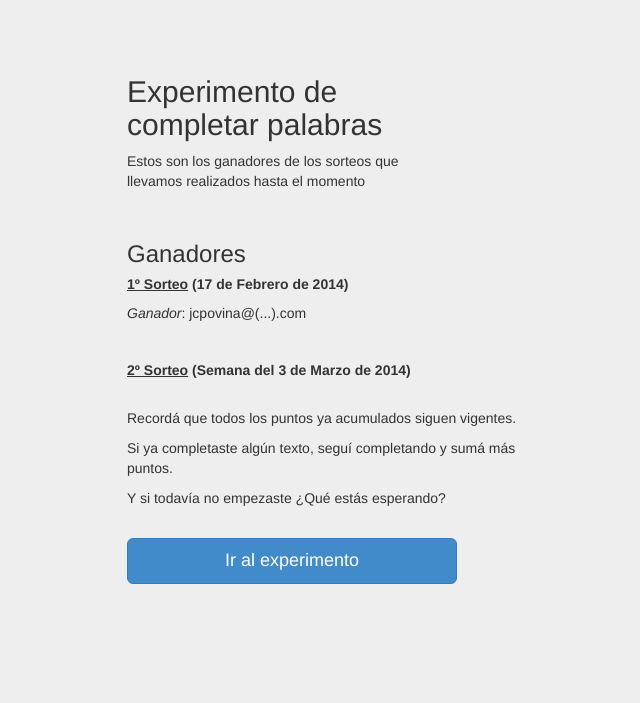
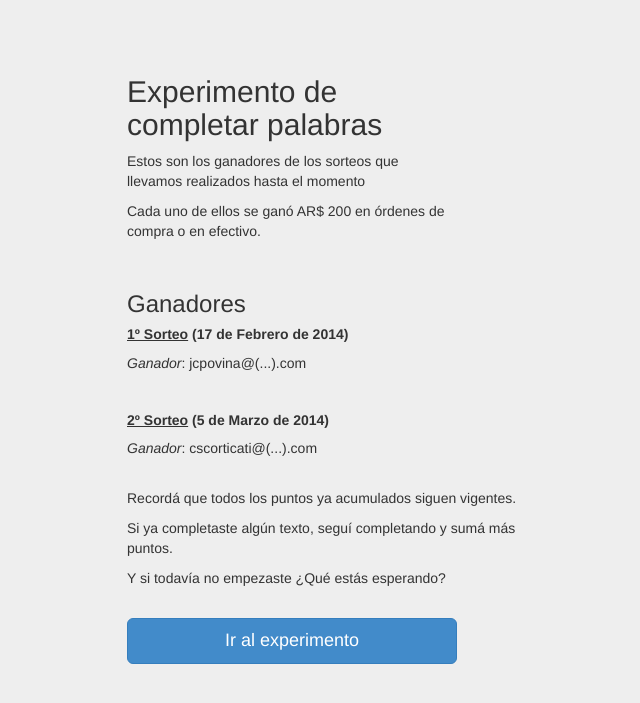
Before and after one commit to dfslezak/cloze-task, a Django app: page /ganadores/ in a window 1280 px wide. Shown: the top 703 px of the page, without its empty margins (303-943 px from the left). Run offline with Django 3.2, Linux system fonts and the light colour scheme; parts of the project's set-up code (start-up, migrations or seed data) failed here and were passed over.

Commit message:
Agrego ganadores segundo Sorteo

```diff
--- a/templates/ganadores.html
+++ b/templates/ganadores.html
@@ -33,12 +33,14 @@
         <form class="form-winners" method="get" action='/bruno/' >
 				<h2 class="form-winners-heading">Experimento de completar palabras</h2>
                 <p class="form-winners-heading">Estos son los ganadores de los sorteos que llevamos realizados hasta el momento </p>
+                <p class="form-winners-heading">Cada uno de ellos se ganó AR$ 200 en órdenes de compra o en efectivo. </p>
 				<br>
 				<h3>Ganadores</h3>
 				<h5><b><u>1º Sorteo</u> (17 de Febrero de 2014)</b></h5>
 				<p><i>Ganador</i>:   jcpovina@(...).com</p>
   				<br>
-  				<h5><b><u>2º Sorteo</u> (Semana del 3 de Marzo de 2014)</b></h5>
+  				<h5><b><u>2º Sorteo</u> (5 de Marzo de 2014)</b></h5>
+				<p><i>Ganador</i>:   cscorticati@(...).com</p>
 				<br>
 				<p>Recordá que todos los puntos ya acumulados siguen vigentes.</p>
 				<p>Si ya completaste algún texto, seguí completando y sumá más puntos.</p>
--- a/templates/login.html
+++ b/templates/login.html
@@ -35,7 +35,9 @@
                 <div class="form_description">
 -->
 				<h2 class="form-signin-heading">Experimento de completar palabras</h2>
-                <p>¡Bienvenido a nuestro experimento! Ingresá una dirección de e-mail, tu edad y tu género. </p><p> Completando las sencillas consignas del experimento participarás en sorteos por órdenes de compra a elección.</p> <p>Para jugar debés ser mayor de 10 años</p>
+                <p>¡Bienvenido a nuestro experimento! Ingresá una dirección de e-mail, tu edad y tu género. </p>
+                <p> Completando las sencillas consignas del experimento participarás en sorteos por órdenes de compra a elección (<a href="http://calamaro.exp.dc.uba.ar/bruno/ganadores/" target="_blank"> Click aquí </a> para ver los ganadores hasta el momento).</p>
+                <p>Para jugar debés ser mayor de 10 años</p>
 
                 <input type="email" class="form-control" name="email" placeholder="Email" required>
                 <input type="text" pattern="[0-9]{2}" class="form-control" name="edad" placeholder="Edad" required>
```
